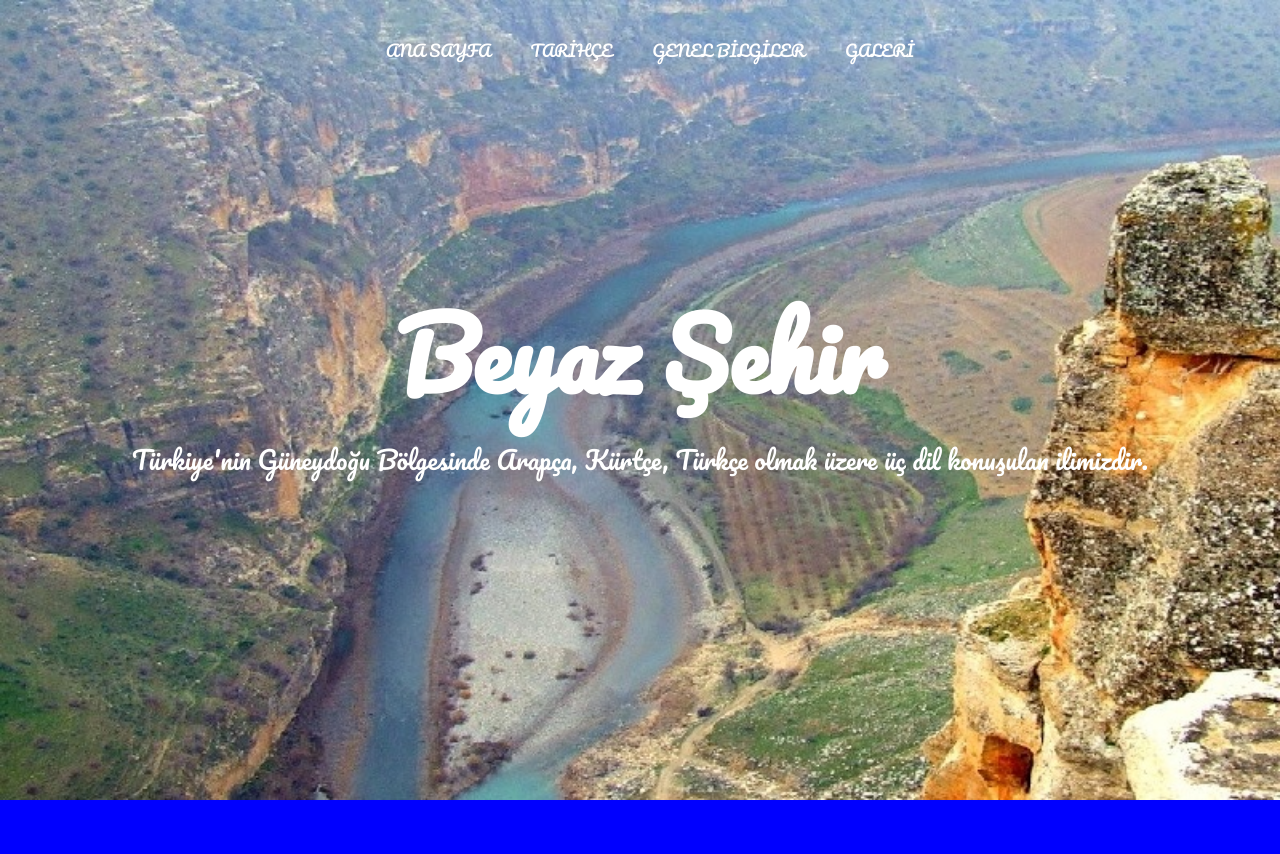
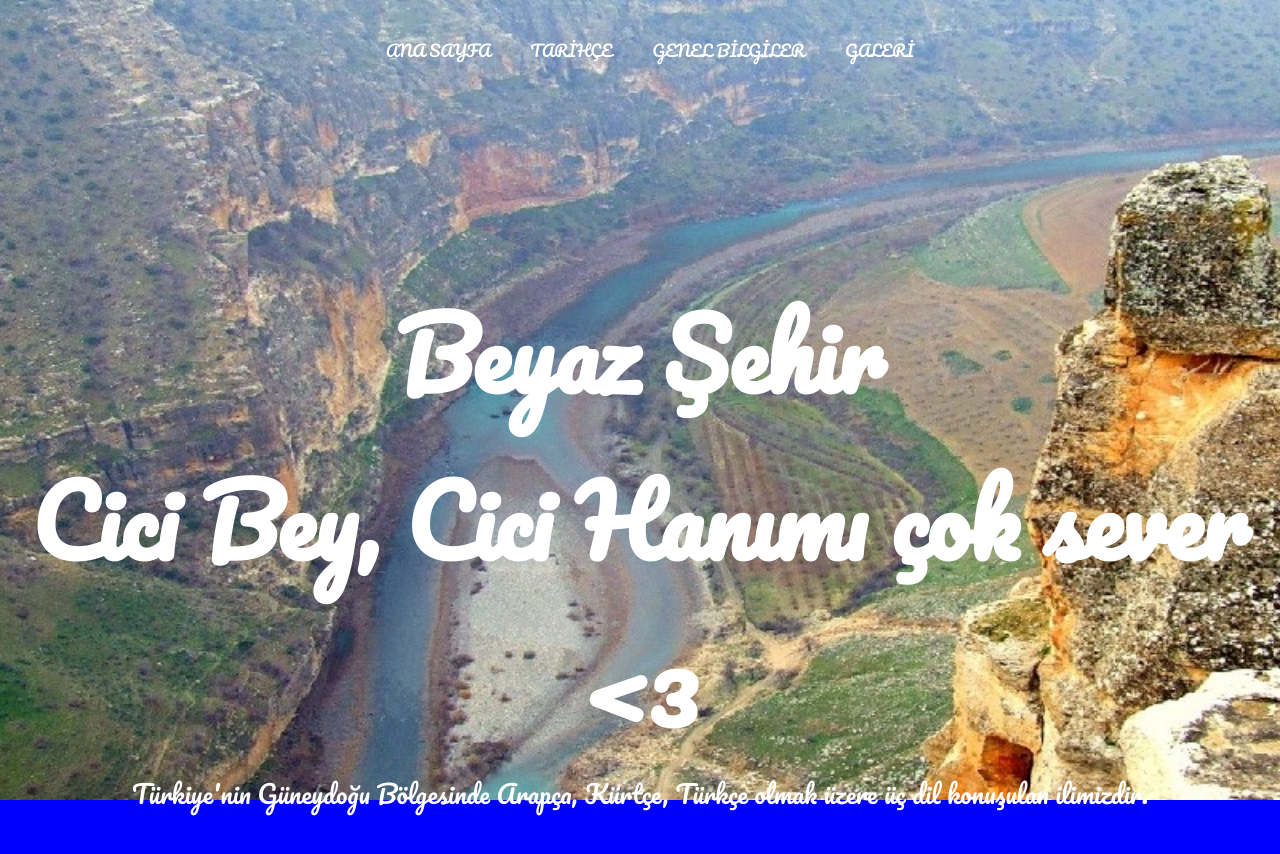
Before and after one commit to tombikus/cicika, a plain HTML site: page index.html in a window 1280 px wide. Shown: the top 854 px of the page. Drawn offline with Linux system fonts and the light colour scheme.

Commit message:
Cici beyi seviyorum

```diff
--- a/index.html
+++ b/index.html
@@ -17,6 +17,7 @@
 <div id="part1" class="part">
   <div class="anasayfa baslik">
     <h1>Beyaz Şehir</h1>
+    <h1>Cici Bey, Cici Hanımı çok sever <3</h1>
     <p>Türkiye'nin Güneydoğu Bölgesinde Arapça, Kürtçe, Türkçe olmak üzere üç dil konuşulan ilimizdir.</p>
   </div>
   <div class="anasayfa filter"></div>
```
